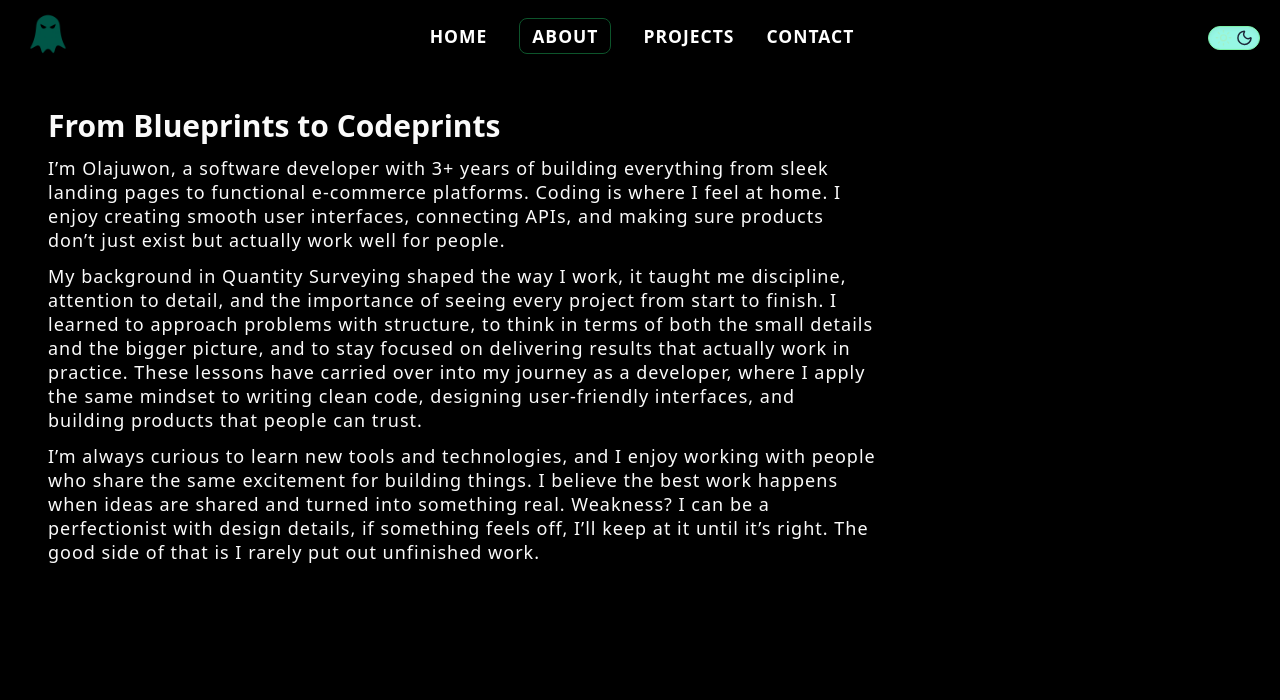
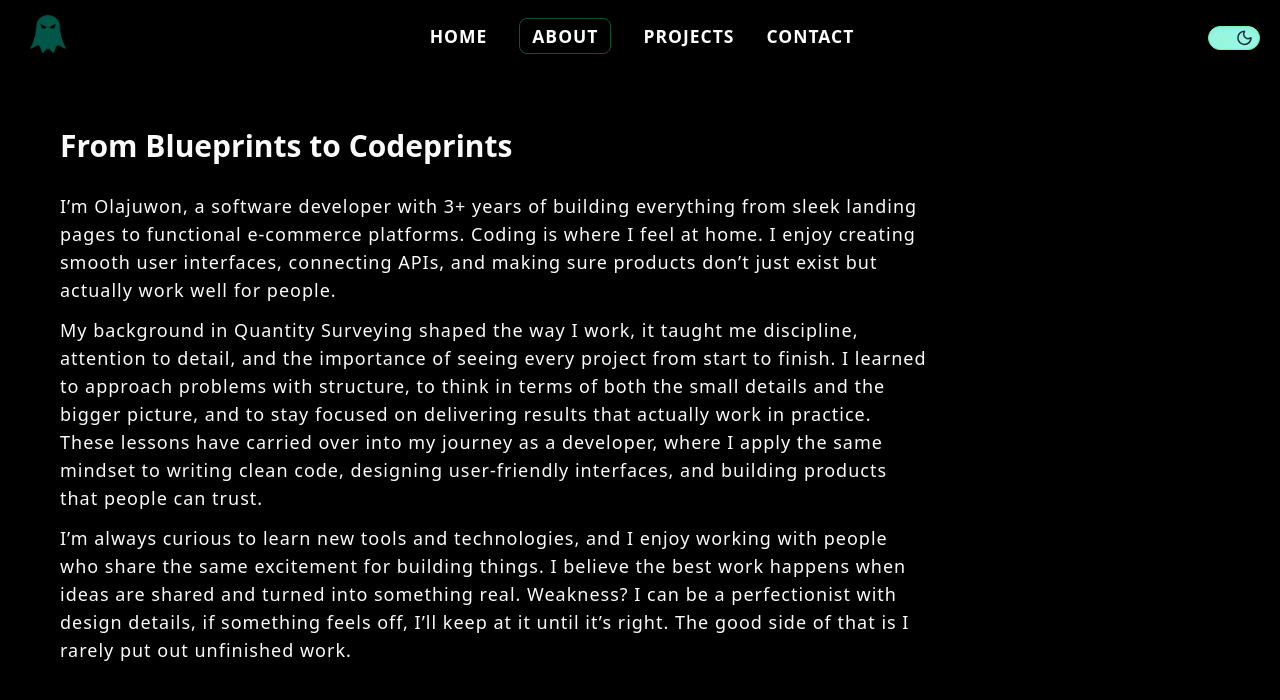
Before and after one commit to OlajuwonX/PhantomDev, a React (Vite) app: page /about in a window 1280 px wide. Shown: the top 700 px of the page. Built offline with nearby package versions, Linux system fonts and the light colour scheme.

Commit message:
adjustments 2

```diff
--- a/src/App.tsx
+++ b/src/App.tsx
@@ -9,7 +9,7 @@ import Footer from "./components/footer";
 
 const App = () => {
     return (
-        <div>
+        <div className="overflow-auto scroll-auto">
             <Nav />
             <Routes>
                 <Route path="/" element={<Home />} />
--- a/src/Pages/about.tsx
+++ b/src/Pages/about.tsx
@@ -3,12 +3,14 @@ import ScrollReveal from "../components/ui/scrollreveal";
 
 const About = () => {
     return (
-        <div className="py-5 px-4 lg:px-12 lg:py-10">
-            <p className="text-2xl md:text-3xl lg:text-3xl font-bold pb-3">From Blueprints to Codeprints</p>
+        <div className="py-10 px-4 lg:px-15 lg:py-15">
+            <ScrollReveal delay={0.1}>
+                <p className="text-2xl md:text-3xl lg:text-3xl font-bold pb-5 md:pb-7 lg:pb-7">From Blueprints to Codeprints</p>
+            </ScrollReveal>
             {AboutData.map(({id, details}) => (
-                <ScrollReveal delay={0.1 * id + 1}>
+                <ScrollReveal delay={0.2 * id + 0.1}>
                     <p key={id}
-                       className="text-[14px] lg:text-[18px] tracking-[1px] pb-3 leading-6 w-full md:w-[70%] lg:w-[70%]">
+                       className="text-[14px] lg:text-[18px] tracking-[1px] pb-3 leading-5 md:leading-6 lg:leading-7 w-full md:w-[75%] lg:w-[75%]">
                         {details}
                     </p>
                 </ScrollReveal>
--- a/src/components/FAQ.tsx
+++ b/src/components/FAQ.tsx
@@ -1,12 +1,13 @@
 import {Accordion, AccordionContent, AccordionItem, AccordionTrigger} from "./ui/accordion"
 import {ServicesData} from "../data/data";
+import ScrollReveal from "./ui/scrollreveal";
 
 const Faq = () => {
     return (
         <div id="my-services"
-             className="py-8 px-5 lg:py-10 lg:px-12 bg-white dark:bg-black"
+             className="py-10 px-5 lg:py-10 lg:px-12 bg-white dark:bg-black"
         >
-            <p className="text-2xl lg:text-3xl font-semibold md:font-bold lg:font-bold">My Services</p>
+            <p className="text-2xl lg:text-3xl pb-5 font-semibold md:font-bold lg:font-bold uppercase">My Services</p>
             <Accordion
                 type="single"
                 collapsible
@@ -14,22 +15,25 @@ const Faq = () => {
             >
                 {ServicesData.map(({id, name, description, listHeader, list}) => (
                 <AccordionItem value={String(id)}>
+                    <ScrollReveal delay={0.1 * id + 0.1}>
                         <AccordionTrigger className="text-[16px] border-b-1">{name}</AccordionTrigger>
                         <AccordionContent className="flex flex-col gap-2 mt-[4px]">
-                                <p className="text-[14px] md:text-[16px] lg:text-[17px]">
+                            <p className="text-[15px] md:text-[16px] lg:text-[17px]">
                                 {description}
                             </p>
-                                <h3 className="text-[14px] md:text-[16px] lg:text-[17px] font-semibold">
+                            <h3 className="text-[15px] md:text-[16px] lg:text-[17px] font-semibold">
                                 {listHeader}
                             </h3>
                             <ul className="list-item">
                                 {list.map((item, index) =>(
                                     <li key={index}
-                                    className="pb-[5px] list-item text-[14px] md:text-[16px] lg:text-[17px]"
+                                        className="pb-[5px] list-item text-[15px] md:text-[16px] lg:text-[17px]"
                                     >{item}</li>
                                 ))}
                             </ul>
                         </AccordionContent>
+                    </ScrollReveal>
+
                 </AccordionItem>
                 ))}
             </Accordion>
--- a/src/components/testimonials.tsx
+++ b/src/components/testimonials.tsx
@@ -4,8 +4,8 @@ import {testimonials} from "../data/data";
 
 const Clients = () => {
     return (
-        <div className='py-10 px-5 md:px-8 lg:px-8' id='testimonials'>
-            <h1 className='flex uppercase text-2xl lg:text-3xl font-bold'>
+        <div className='py-10 px-5 md:px-10 lg:px-12' id='testimonials'>
+            <h1 className='flex uppercase text-2xl lg:text-3xl font-bold pb-4'>
                 Feedback & Reactions
             </h1>
             <div className='m-5 flex flex-col items-center max-lg:mt-6'>
--- a/src/components/ui/infinite.card.tsx
+++ b/src/components/ui/infinite.card.tsx
@@ -46,7 +46,7 @@ export const InfiniteMovingCards = ({
                     duration = "80s";
                     break;
                 default:
-                    duration = "40s";
+                    duration = "80s";
             }
             containerRef.current.style.setProperty("--animation-duration", duration);
         }
--- /dev/null
+++ b/src/components/ui/scrolltotop.tsx
@@ -0,0 +1,18 @@
+import { useEffect } from "react";
+import { useLocation } from "react-router-dom";
+
+const ScrollToTop = () => {
+    const { pathname } = useLocation();
+
+    useEffect(() => {
+        const timeout = setTimeout(() => {
+            window.scrollTo({ top: 0, behavior: "smooth" });
+        }, 300);
+
+        return () => clearTimeout(timeout);
+    }, [pathname]);
+
+    return null;
+};
+
+export default ScrollToTop;
--- a/src/main.tsx
+++ b/src/main.tsx
@@ -4,10 +4,12 @@ import './index.css'
 import App from './App.tsx'
 import {BrowserRouter} from "react-router-dom";
 import {ThemeProvider} from "./components/theme-provider";
+import ScrollToTop from "./components/ui/scrolltotop";
 
 createRoot(document.getElementById('root')!).render(
   <StrictMode>
       <BrowserRouter>
+          <ScrollToTop />
           <ThemeProvider defaultTheme="dark" storageKey="vite-ui-theme">
               <App />
           </ThemeProvider>
```
Also changed, not shown: vercel.json (added). Lines whose indentation alone changed are shown as unchanged.
